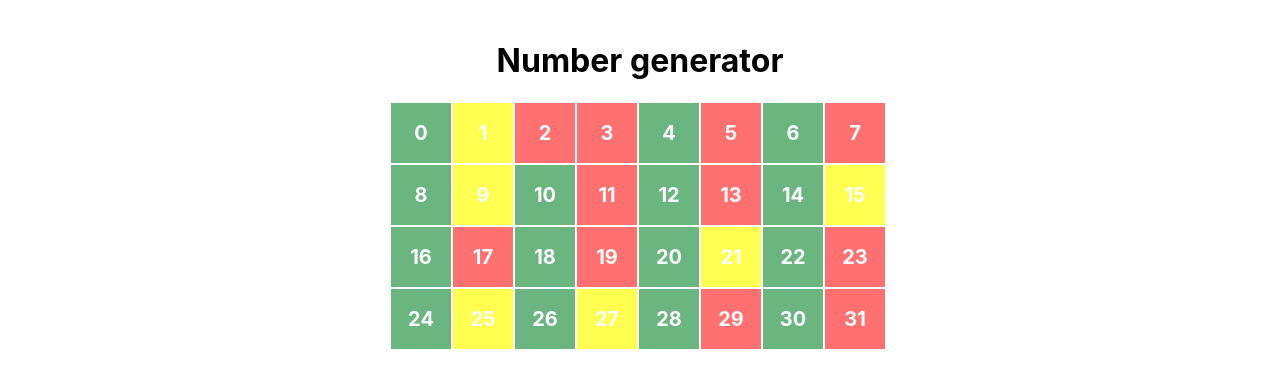
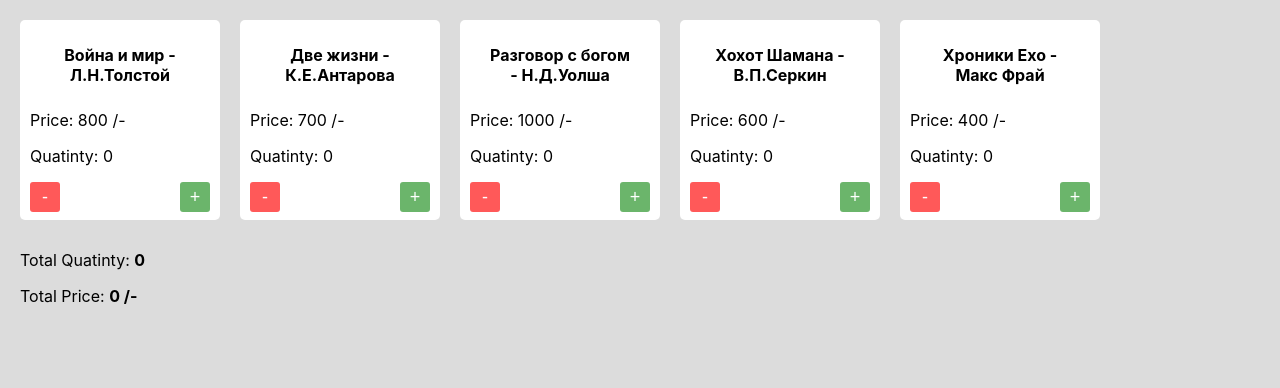
Before and after one commit to Yarengina/sky-react-hw1, a React (Create React App) app in the folder sky-react-hw1/: page / in a window 1280 px wide. Shown: the top 388 px of the page. Built offline with nearby package versions, Linux system fonts and the light colour scheme.

Commit message:
added Order.js, OrderDetail.js

```diff
--- a/sky-react-hw1/src/App.css
+++ b/sky-react-hw1/src/App.css
@@ -90,3 +90,57 @@
   justify-content: center;
   margin: 1px;
 }
+
+.BookField {
+  display: flex;
+  flex-wrap: wrap;
+  gap: 20px;
+  margin-bottom: 30px;
+}
+
+.Book {
+  background-color: white;
+  width: 200px;
+  height: 200px;
+  text-align: inherit;
+  border-radius: 5px;
+}
+
+.Title {
+  width: 150px;
+  font-weight: 700;
+  margin: 25px;
+}
+
+.Price {
+  text-align: initial;
+  padding-left: 10px;
+}
+
+.Counter {
+  display: flex;
+  justify-content: space-between;
+  margin-left: 10px;
+  margin-right: 10px;
+}
+
+.Buttons {
+  width: 30px;
+  height: 30px;
+  font-size: large;
+  color: white;
+  border: initial;
+  border-radius: 3px;
+}
+
+.Minus {
+  background-color: #00800094;
+}
+
+.Plus {
+  background-color: #ff0000a6;
+}
+
+.Total {
+  text-align: initial;
+}
--- a/sky-react-hw1/src/App.js
+++ b/sky-react-hw1/src/App.js
@@ -1,9 +1,9 @@
 import './App.css'
-import NumberGenerator from './components/NumberGenerator/NumberGenerator'
+import Order from './components/Order/Order'
 
 function App() {
     return <div className='App'>
-        <NumberGenerator />
+        <Order />
         </div>
 }
 
--- /dev/null
+++ b/sky-react-hw1/src/components/Order/Counter.js
@@ -0,0 +1,31 @@
+import PropTypes from 'prop-types'
+
+function Counter({ min, max, current, onChange }) {
+    function applyCurrent(num) {
+        const validNum = Math.max(min, Math.min(max, num))
+        onChange(validNum)
+    }
+
+    const inc = () => applyCurrent(current + 1)
+    const dec = () => applyCurrent(current - 1)
+
+    return (
+        <div className='Counter'>
+            <button className='Buttons Plus' type="button" onClick={dec}>
+            -
+            </button>
+            <button className='Buttons Minus' type="button" onClick={inc}>
+            +
+            </button>
+        </div>
+    )
+}
+
+Counter.propTypes = {
+    min: PropTypes.number.isRequired,
+    max: PropTypes.number.isRequired,
+    current: PropTypes.number.isRequired,
+    onChange: PropTypes.func.isRequired,
+}
+
+export default Counter
--- /dev/null
+++ b/sky-react-hw1/src/components/Order/Order.js
@@ -0,0 +1,35 @@
+import { useState } from 'react'
+import OrderDetail from './OrderDetail'
+import booksStub from '../BookCart/booksStub'
+
+function Order() {
+    const [books, setBooks] = useState(booksStub())
+    const totalPrice = books.reduce(
+        (previousValue, currentBook) =>
+        previousValue + currentBook.price * (currentBook.quantity - 1), 0
+    )
+
+    const totalQuatinty = books.reduce(
+        (previousValue, currentBook) =>
+        previousValue + (currentBook.quantity - 1), 0
+    )
+
+    const setQuatinty = (id, quantity) => {
+        setBooks(
+            books.map((book) => (book.id !== id ? book : { ...book, quantity }))
+        )
+    }
+
+    return (
+        <div>
+            <OrderDetail
+                books={books}
+                setQuatinty={setQuatinty}
+            />
+            <p className='Total'>Total Quatinty: <strong>{totalQuatinty}</strong></p>
+            <p className='Total'>Total Price: <strong>{totalPrice} /-</strong></p>
+        </div>
+    )
+  }
+
+export default Order
--- /dev/null
+++ b/sky-react-hw1/src/components/Order/OrderDetail.js
@@ -0,0 +1,40 @@
+import PropTypes from 'prop-types'
+import Counter from './Counter'
+
+function OrderDetail({
+    books,
+    setQuatinty
+}) {
+    return (
+        <div className='BookField'>
+            {books.map(({id, title, price, rest, quantity}) => (
+            <div className='Book' key={id}>
+                <p className='Title'>{title}</p>
+                <p className='Price'>Price: {price} /-</p>
+                <p className='Price'>Quatinty: {quantity - 1}</p>
+                <Counter
+                    min={1}
+                    max={rest + 1}
+                    current={quantity}
+                    onChange={(bookQuantity) => setQuatinty(id, bookQuantity)}
+                />
+            </div>
+            ))}
+        </div>
+    )
+}
+
+OrderDetail.propTypes = {
+    books: PropTypes.arrayOf(
+        PropTypes.shape({
+            id: PropTypes.oneOfType([PropTypes.string, PropTypes.number]),
+            title: PropTypes.string,
+            price: PropTypes.number,
+            rest: PropTypes.number,
+            quantity: PropTypes.number,
+        })
+    ).isRequired,
+    setQuatinty: PropTypes.func.isRequired,
+}
+
+export default OrderDetail
--- a/sky-react-hw1/src/index.css
+++ b/sky-react-hw1/src/index.css
@@ -1,4 +1,5 @@
 body {
+  background-color: gainsboro;
   margin: 0;
   font-family: -apple-system, BlinkMacSystemFont, 'Segoe UI', 'Roboto', 'Oxygen',
     'Ubuntu', 'Cantarell', 'Fira Sans', 'Droid Sans', 'Helvetica Neue',
```
